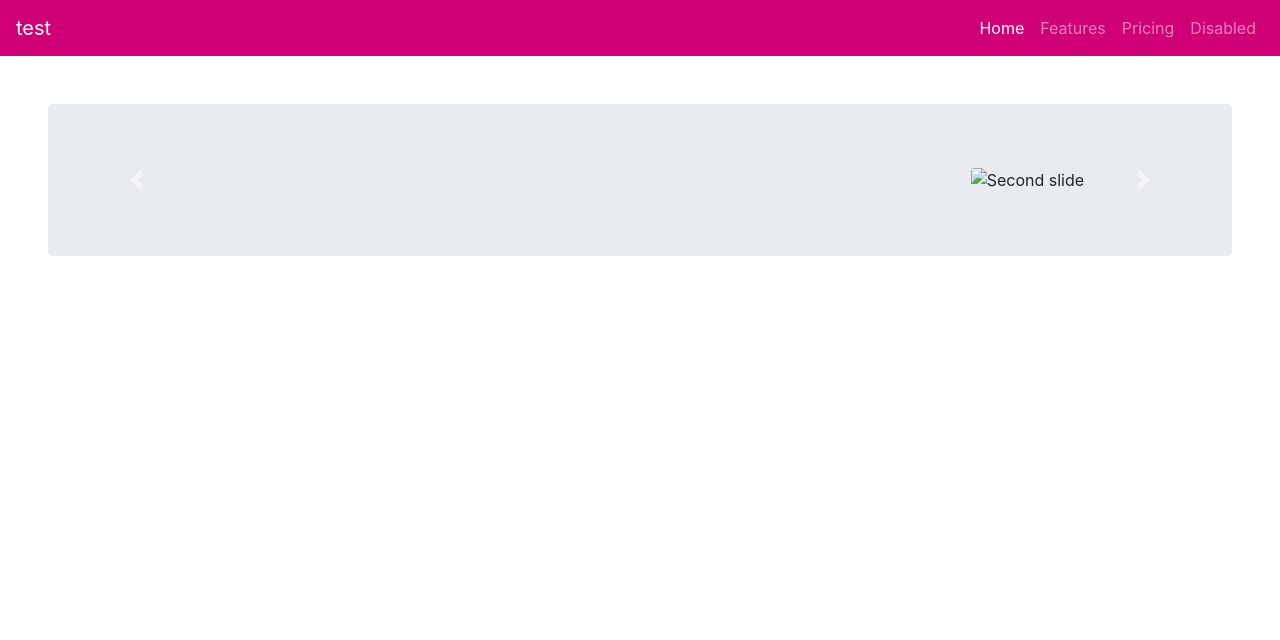
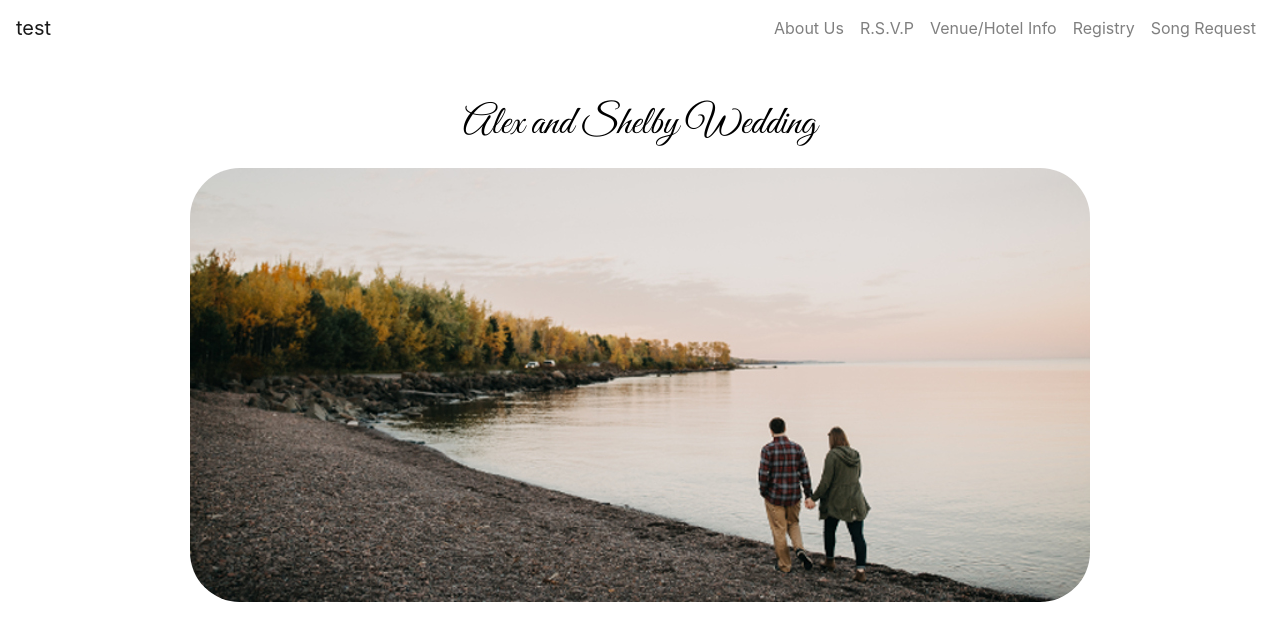
Before and after one commit to Gangelf/Wedding, a plain HTML site: page index.html in a window 1280 px wide. Drawn offline with nearby package versions, Linux system fonts and the light colour scheme; files whose address does not match are found by name.

Commit message:
Added Images and css file

```diff
--- /dev/null
+++ b/index.css
@@ -0,0 +1,27 @@
+/* body {
+    background-image: url("C:\\Users\\Gangelf\\workspace\\Wedding\\Assets\\Photos\\FullBackground.jpg");
+    background-size: cover;
+    background-repeat: no-repeat;
+} */
+
+.mainHeading {
+    font-family: 'Great Vibes', cursive;
+    font-size: 64px;
+    text-align: center;
+    color: black;
+    padding-top: 100px;
+}
+
+#cover-image {
+    display: flex;
+    justify-content: center;
+    align-items: center;
+    overflow: hidden;
+    border-radius: 25px;
+    margin: 20px;
+}
+
+#header {
+    position: relative;
+    margin: auto;
+}
--- a/index.html
+++ b/index.html
@@ -1,36 +1,51 @@
 <html>
+
 <head>
     <title>Test</title>
     <link rel="stylesheet" href="https://maxcdn.bootstrapcdn.com/bootstrap/4.0.0-beta.2/css/bootstrap.min.css" integrity="sha384-PsH8R72JQ3SOdhVi3uxftmaW6Vc51MKb0q5P2rRUpPvrszuE4W1povHYgTpBfshb" crossorigin="anonymous">
+    <link rel="stylesheet" href="index.css">
+    <link href="https://fonts.googleapis.com/css?family=Great+Vibes" rel="stylesheet">
 </head>
+
 <body>
 
-            <nav class="navbar navbar-expand-lg navbar-dark" style="background-color: #cf0076;">
+    <nav class="navbar navbar-expand-lg navbar-light fixed-top bg-transparent">
         <a class="navbar-brand" href="#">test</a>
         <button class="navbar-toggler" type="button" data-toggle="collapse" data-target="#navbarNavAltMarkup" aria-controls="navbarNavAltMarkup" aria-expanded="false" aria-label="Toggle navigation">
             <span class="navbar-toggler-icon"></span>
         </button>
         <div class="collapse navbar-collapse justify-content-end" id="navbarNavAltMarkup">
             <div class="navbar-nav">
-                    <a class="nav-item nav-link" style="color: white;" href="#">Home</a>
-                    <a class="nav-item nav-link" href="#">Features</a>
-                    <a class="nav-item nav-link" href="#">Pricing</a>
-                    <a class="nav-item nav-link" href="#">Disabled</a>
+                <a class="nav-item nav-link" href="#">About Us</a>
+                <a class="nav-item nav-link" href="#">R.S.V.P</a>
+                <a class="nav-item nav-link" href="#">Venue/Hotel Info</a>
+                <a class="nav-item nav-link" href="#">Registry</a>
+                <a class="nav-item nav-link" href="#">Song Request</a>
             </div>
         </div>
     </nav>
 
-            <div class="jumbotron jumbotron-fluid rounded m-5 justify-content-center">
-                <div id="carouselExampleControls" class="carousel slide" data-ride="carousel">
+    <header id="header">
+        <div class="mainHeading">
+            <h1>Alex and Shelby Wedding</h1>
+        </div>
+        <div id="cover-image">
+            <img src="C:\\Users\Gangelf\workspace\Wedding\Assets\Photos\Background.jpg" style="border-radius:50px;">
+        </div>
+    </header>
+
+
+
+    <!-- <div id="carouselExampleControls" class="carousel slide" data-ride="carousel">
         <div class="carousel-inner">
             <div class="carousel-item active">
-                            <img class="rounded mx-auto d-block" src="C:\Users\a72383\Desktop\RbA.jpg" alt="First slide">
+                <img class="img-fluid rounded mx-auto d-block" src="C:\Users\Gangelf\workspace\Wedding\Assets\Photos\beachWalking.jpg" alt="First slide">
             </div>
             <div class="carousel-item">
-                            <img class="rounded mx-auto d-block" src="C:\Users\a72383\Desktop\RbA.jpg" alt="Second slide">
+                <img class="img-fluid rounded mx-auto d-block" src="C:\Users\Gangelf\workspace\Wedding\Assets\Photos\Black&WhiteHeadsTogether.jpg" alt="Second slide">
             </div>
             <div class="carousel-item">
-                             <img class="rounded mx-auto d-block" src="C:\Users\a72383\Desktop\RbA.jpg" alt="Third slide">
+                <img class="img-fluid rounded mx-auto d-block" src="C:\Users\Gangelf\workspace\Wedding\Assets\Photos\Ring.jpg" alt="Third slide">
             </div>
         </div>
         <a class="carousel-control-prev" href="#carouselExampleControls" role="button" data-slide="prev">
@@ -41,11 +56,12 @@
             <span class="carousel-control-next-icon" aria-hidden="true"></span>
             <span class="sr-only">Next</span>
         </a>
-                </div>
-            </div>
+    </div> -->
+
 
     <script src="https://code.jquery.com/jquery-3.2.1.slim.min.js" integrity="sha384-KJ3o2DKtIkvYIK3UENzmM7KCkRr/rE9/Qpg6aAZGJwFDMVNA/GpGFF93hXpG5KkN" crossorigin="anonymous"></script>
     <script src="https://cdnjs.cloudflare.com/ajax/libs/popper.js/1.12.3/umd/popper.min.js" integrity="sha384-vFJXuSJphROIrBnz7yo7oB41mKfc8JzQZiCq4NCceLEaO4IHwicKwpJf9c9IpFgh" crossorigin="anonymous"></script>
     <script src="https://maxcdn.bootstrapcdn.com/bootstrap/4.0.0-beta.2/js/bootstrap.min.js" integrity="sha384-alpBpkh1PFOepccYVYDB4do5UnbKysX5WZXm3XxPqe5iKTfUKjNkCk9SaVuEZflJ" crossorigin="anonymous"></script>
 </body>
+
 </html>
```
Also changed, not shown: Assets/Photos/Background.jpg (added), 1 other file. Lines whose indentation alone changed are shown as unchanged.
